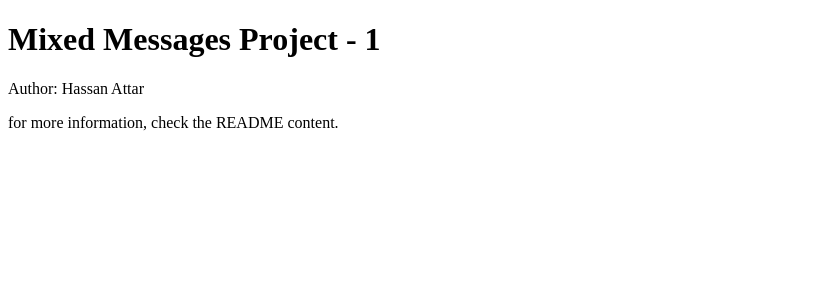
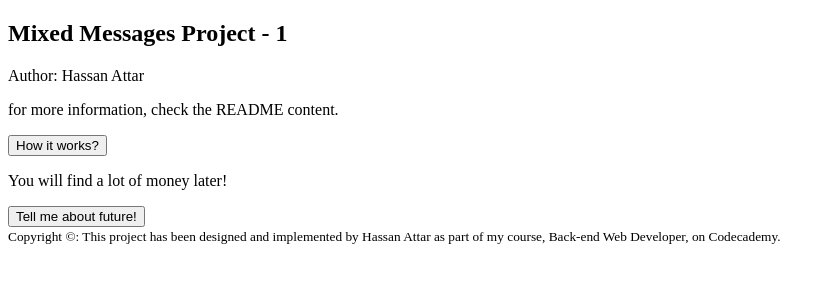
Before and after one commit to hassan-attar/Mixed-Messages-Project, a plain HTML site: page index.html in a window 1280 px wide. Shown: the whole page, without its empty margins (0-835 px from the left). Drawn offline with Linux system fonts and the light colour scheme.

Commit message:
write html elements- completed

```diff
--- a/index.html
+++ b/index.html
@@ -9,8 +9,28 @@
     <title>Mixed Messages Project</title>
   </head>
   <body>
-    <h1>Mixed Messages Project - 1</h1>
-    <p>Author: Hassan Attar</p>
-    <p>for more information, check the README content.</p>
+    <header>
+      <section class="Intro">
+        <h1>Mixed Messages Project - 1</h1>
+        <p>Author: Hassan Attar</p>
+        <p>for more information, check the README content.</p>
+      </section>
+      <button class="explanation">How it works?</button>
+    </header>
+    <main>
+      <section class="fortune-teller">
+        <div class="message-box">
+          <p class="message-text">You will find a lot of money later!</p>
+        </div>
+        <button class="change-message">Tell me about future!</button>
+      </section>
+    </main>
+    <footer>
+      <small
+        >Copyright &copy;: This project has been designed and implemented by
+        Hassan Attar as part of my course, Back-end Web Developer, on
+        Codecademy.</small
+      >
+    </footer>
   </body>
 </html>
```
